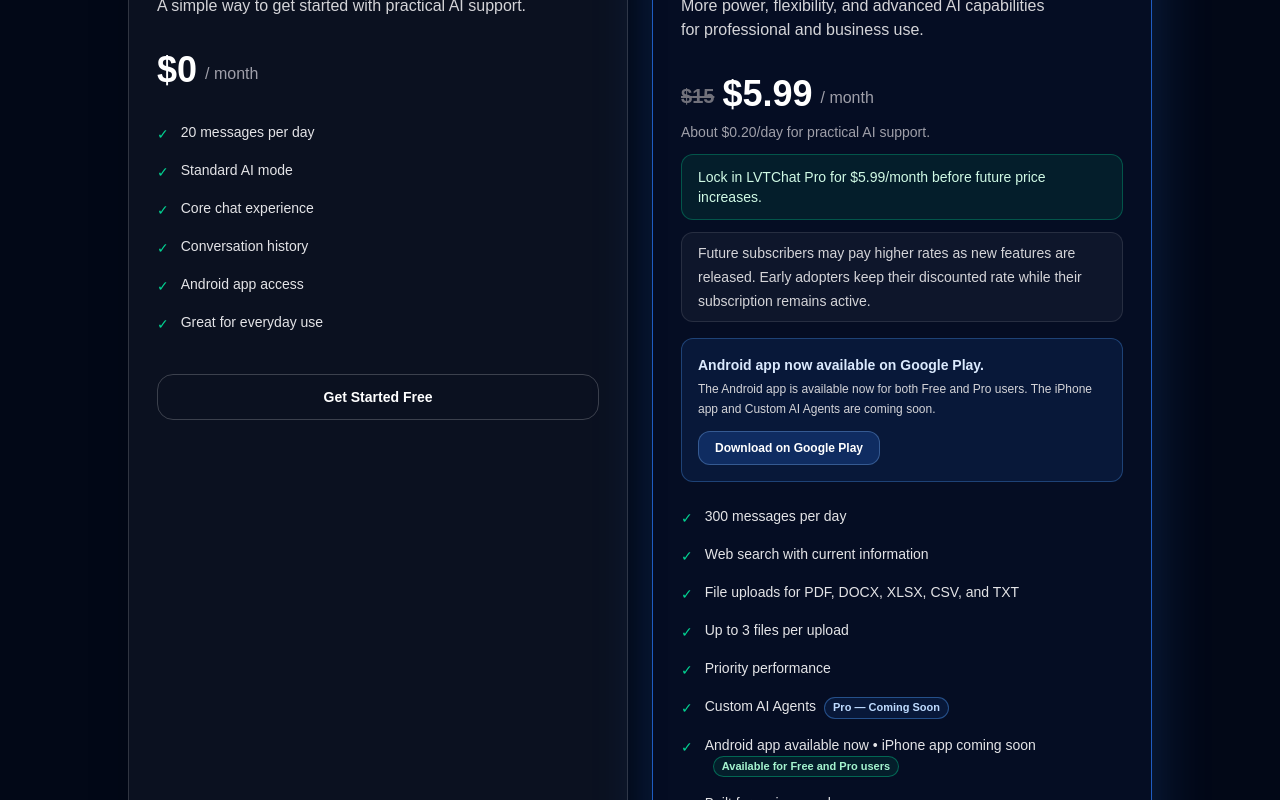
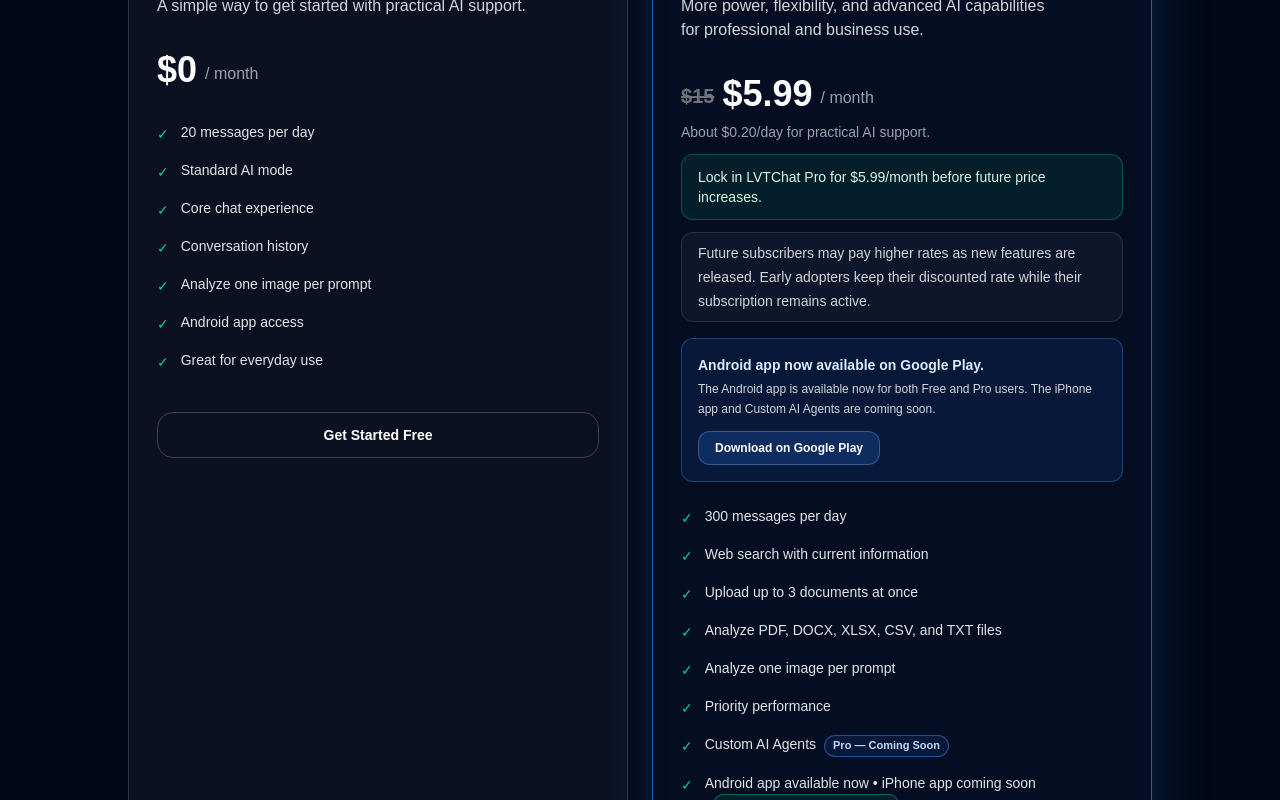
Before and after one commit to lholland116-ux/origin, a Next.js app: page /pricing in a window 1280 px wide. Shown: the part 460-1260 px from the top of the page. Built offline with nearby package versions, Linux system fonts and the light colour scheme; no server answers.

Commit message:
Clarify document and image upload limits

```diff
--- a/app/pricing/page.tsx
+++ b/app/pricing/page.tsx
@@ -7,20 +7,22 @@
 const LOGIN_REDIRECT = "/login?redirect=/pricing";
 const MOBILE_APPS_FEATURE = BRAND.mobile.pricingFeature;
 
-const featuresFree = [
+const FEATURES_FREE = [
   "20 messages per day",
   "Standard AI mode",
   "Core chat experience",
   "Conversation history",
+  "Analyze one image per prompt",
   "Android app access",
   "Great for everyday use",
 ] as const;
 
-const featuresPro = [
+const FEATURES_PRO = [
   "300 messages per day",
   "Web search with current information",
-  "File uploads for PDF, DOCX, XLSX, CSV, and TXT",
-  "Up to 3 files per upload",
+  "Upload up to 3 documents at once",
+  "Analyze PDF, DOCX, XLSX, CSV, and TXT files",
+  "Analyze one image per prompt",
   "Priority performance",
   "Custom AI Agents",
   MOBILE_APPS_FEATURE,
@@ -50,8 +52,10 @@
   const [loading, setLoading] = useState(false);
   const [error, setError] = useState<string | null>(null);
 
-  async function handleCheckout() {
-    if (loading) return;
+  async function handleCheckout(): Promise<void> {
+    if (loading) {
+      return;
+    }
 
     setLoading(true);
     setError(null);
@@ -74,18 +78,18 @@
 
       if (!response.ok || !data.url) {
         throw new Error(
-          data.error ||
+          data.error ??
             "Unable to start checkout. Please try again in a moment."
         );
       }
 
       window.location.assign(data.url);
-    } catch (error) {
-      console.error("Checkout error:", error);
+    } catch (caughtError) {
+      console.error("Checkout error:", caughtError);
 
       setError(
-        error instanceof Error
-          ? error.message
+        caughtError instanceof Error
+          ? caughtError.message
           : "Unable to start checkout. Please try again."
       );
 
@@ -109,23 +113,23 @@
         Sign in or create a free account to upgrade securely through Stripe.
       </p>
 
-      {error && (
+      {error ? (
         <div
           role="alert"
           className="rounded-xl border border-amber-500/30 bg-amber-500/10 px-4 py-3 text-sm text-amber-200"
         >
           <p>{error}</p>
 
-          {error.toLowerCase().includes("signed in") && (
+          {error.toLowerCase().includes("signed in") ? (
             <Link
               href={LOGIN_REDIRECT}
-              className="mt-2 inline-flex font-semibold text-amber-100 underline-offset-4 hover:underline"
+              className="mt-2 inline-flex font-semibold text-amber-100 underline-offset-4 hover:underline focus:outline-none focus:ring-2 focus:ring-amber-200 focus:ring-offset-2 focus:ring-offset-[#020817]"
             >
               Sign in or create an account
             </Link>
-          )}
+          ) : null}
         </div>
-      )}
+      ) : null}
     </div>
   );
 }
@@ -143,17 +147,17 @@
       <span>
         {feature}
 
-        {isCustomAgents && (
+        {isCustomAgents ? (
           <span className="ml-2 inline-flex rounded-full border border-blue-400/40 bg-blue-500/10 px-2 py-0.5 text-[11px] font-semibold text-blue-200">
             Pro — Coming Soon
           </span>
-        )}
+        ) : null}
 
-        {isMobileApps && (
+        {isMobileApps ? (
           <span className="ml-2 inline-flex rounded-full border border-emerald-400/40 bg-emerald-500/10 px-2 py-0.5 text-[11px] font-semibold text-emerald-200">
             {BRAND.mobile.availabilityLabel}
           </span>
-        )}
+        ) : null}
       </span>
     </li>
   );
@@ -174,7 +178,10 @@
             aria-label={`${BRAND.name} home`}
             className="flex items-center gap-2 rounded-xl font-semibold focus:outline-none focus:ring-2 focus:ring-blue-300 focus:ring-offset-2 focus:ring-offset-[#020817]"
           >
-            <span className="grid h-8 w-8 place-items-center rounded-lg bg-blue-600 text-sm">
+            <span
+              aria-hidden="true"
+              className="grid h-8 w-8 place-items-center rounded-lg bg-blue-600 text-sm"
+            >
               💬
             </span>
 
@@ -217,18 +224,27 @@
         </div>
       </header>
 
-      <section className="relative overflow-hidden px-6 py-14 sm:py-16">
-        <div className="absolute inset-0 -z-10 bg-[radial-gradient(circle_at_top,rgba(37,99,235,0.22),transparent_35%),radial-gradient(circle_at_center,rgba(16,185,129,0.08),transparent_35%)]" />
+      <section
+        aria-labelledby="pricing-heading"
+        className="relative overflow-hidden px-6 py-14 sm:py-16"
+      >
+        <div
+          aria-hidden="true"
+          className="absolute inset-0 -z-10 bg-[radial-gradient(circle_at_top,rgba(37,99,235,0.22),transparent_35%),radial-gradient(circle_at_center,rgba(16,185,129,0.08),transparent_35%)]"
+        />
 
         <div className="mx-auto max-w-5xl text-center">
-          {earlyAdopter.enabled && (
+          {earlyAdopter.enabled ? (
             <div className="mx-auto mb-6 inline-flex rounded-full border border-emerald-400/40 bg-emerald-500/10 px-4 py-2 text-sm font-semibold text-emerald-200">
-              🔥 {earlyAdopter.headline} — $
-              {formatPrice(proPrice)}/month
+              <span aria-hidden="true">🔥&nbsp;</span>
+              {earlyAdopter.headline} — ${formatPrice(proPrice)}/month
             </div>
-          )}
+          ) : null}
 
-          <h1 className="text-4xl font-bold tracking-tight sm:text-6xl">
+          <h1
+            id="pricing-heading"
+            className="text-4xl font-bold tracking-tight sm:text-6xl"
+          >
             Clear pricing for practical AI support
           </h1>
 
@@ -254,7 +270,7 @@
             </div>
 
             <ul className="mt-8 space-y-4 text-sm text-zinc-200">
-              {featuresFree.map((feature) => (
+              {FEATURES_FREE.map((feature) => (
                 <FeatureItem key={feature} feature={feature} />
               ))}
             </ul>
@@ -281,7 +297,7 @@
               professional and business use.
             </p>
 
-            <div className="mt-8 flex items-end gap-2">
+            <div className="mt-8 flex flex-wrap items-end gap-2">
               <span className="pb-1 text-xl font-semibold text-zinc-500 line-through">
                 {BRAND.pricing.currencySymbol}
                 {formatPrice(standardPrice)}
@@ -299,6 +315,8 @@
               About ${dailyCost.toFixed(2)}/day for practical AI support.
             </p>
 
+            {earlyAdopter.enabled ? (
+              <>
                 <div className="mt-3 rounded-xl border border-emerald-400/30 bg-emerald-500/10 px-4 py-3 text-sm text-emerald-100">
                   {earlyAdopter.subheadline}
                 </div>
@@ -306,6 +324,8 @@
                 <div className="mt-3 rounded-xl border border-white/10 bg-white/[0.04] px-4 py-2 text-sm leading-6 text-zinc-300">
                   {earlyAdopter.note}
                 </div>
+              </>
+            ) : null}
 
             <div className="mt-4 rounded-xl border border-blue-400/30 bg-blue-500/10 px-4 py-4">
               <p className="text-sm font-semibold text-blue-100">
@@ -327,7 +347,7 @@
             </div>
 
             <ul className="mt-6 space-y-4 text-sm text-zinc-200">
-              {featuresPro.map((feature) => (
+              {FEATURES_PRO.map((feature) => (
                 <FeatureItem key={feature} feature={feature} />
               ))}
             </ul>
```
Lines whose indentation alone changed are shown as unchanged.
